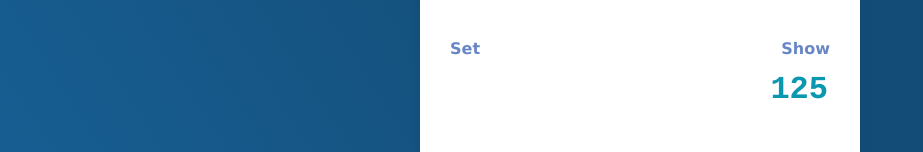
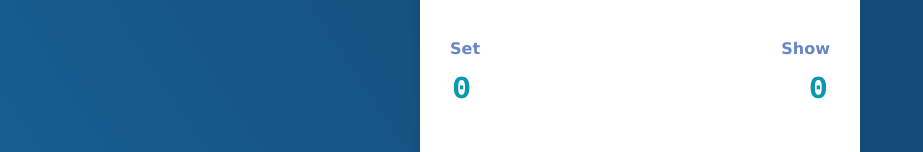
Before and after one commit to pjchender/learn-react-from-hooks-internet-speed-converter, a React (Create React App) app: page / in a window 1280 px wide. Shown: the part 361-513 px from the top of the page, without its empty margins (0-923 px from the left). Built offline with nearby package versions, Linux system fonts and the light colour scheme.

Commit message:
Add speed unit converter feature

```diff
--- a/src/App.js
+++ b/src/App.js
@@ -1,9 +1,21 @@
 import './App.css';
 
-import React from 'react';
-import logo from './logo.svg';
+// STEP 1：匯入 useState 方法
+import React, { useState } from 'react';
 
 function App() {
+  // STEP 2: 定義 state，取得預設值為 0 的 inputValue 和修改該狀態的 setInputValue 方法
+  const [inputValue, setInputValue] = useState(0);
+
+  // STEP 3: 定義事件處理器
+  const handleInputChange = (e) => {
+    // STEP 3-1: 取出使用者輸入的值
+    const { value } = e.target;
+
+    // STEP 3-2: 將這個值設定到 state 中
+    setInputValue(value);
+  };
+
   return (
     <div className="container">
       <div className="card-header">Network Speed Converter</div>
@@ -19,18 +31,26 @@ function App() {
         <div className="converter">
           <div className="flex-1">
             <div className="converter-title">Set</div>
-            <input type="number" className="input-number" min="0" />
+            {/* STEP 4: 把事件處理器綁定進去，並且把 value 帶入 */}
+            <input
+              type="number"
+              onChange={handleInputChange}
+              value={inputValue}
+              className="input-number"
+              min="0"
+            />
           </div>
           <span className="angle-icon fa-2x" style={{ marginTop: 30 }}>
             <i className="fas fa-angle-right"></i>
           </span>
           <div className="text-right flex-1">
             <div className="converter-title">Show</div>
+            {/* STEP 5: 把使用者輸入的值顯示於畫面上 */}
             <input
               type="text"
               className="input-number text-right"
               disabled
-              value="125"
+              value={inputValue / 8}
             />
           </div>
         </div>
```
